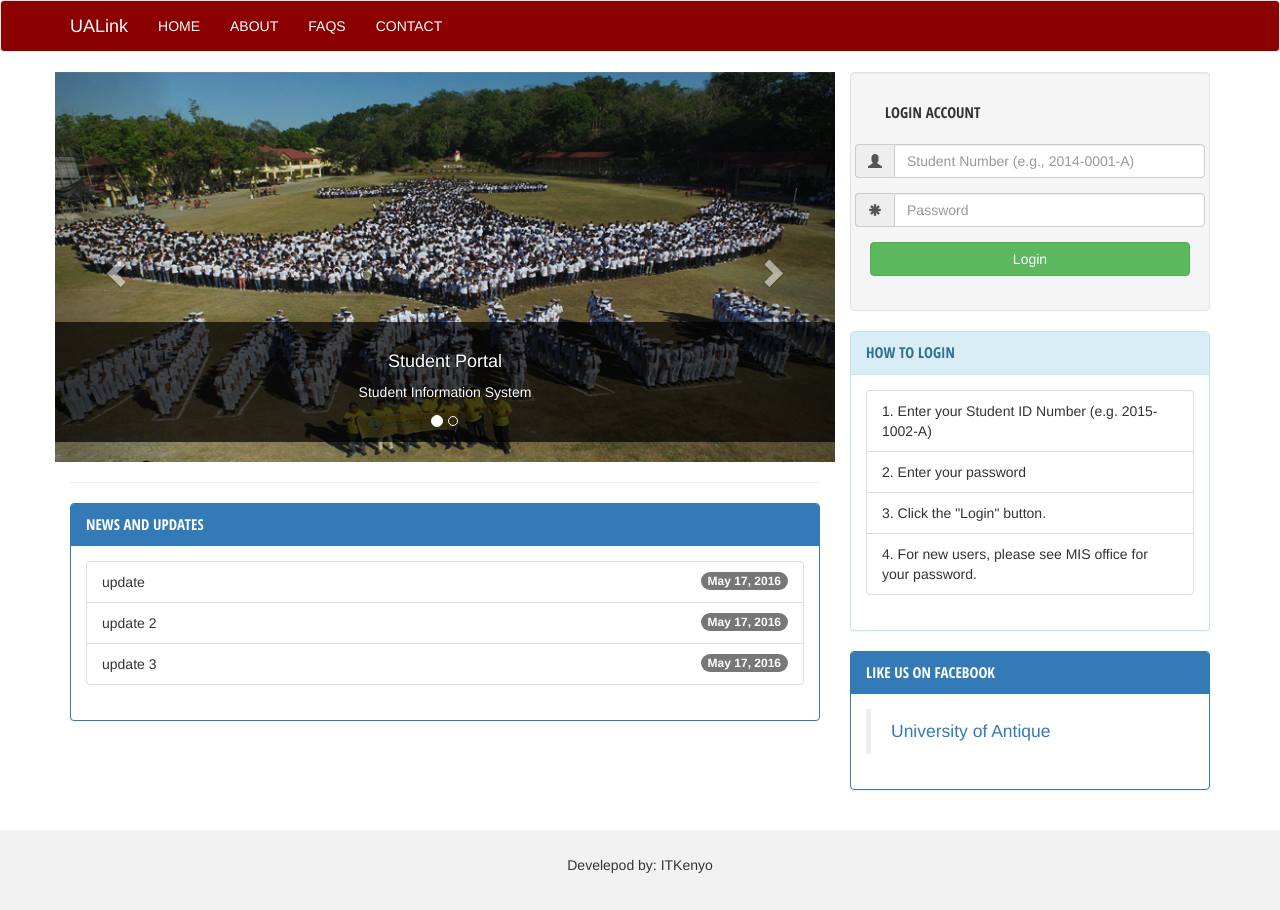
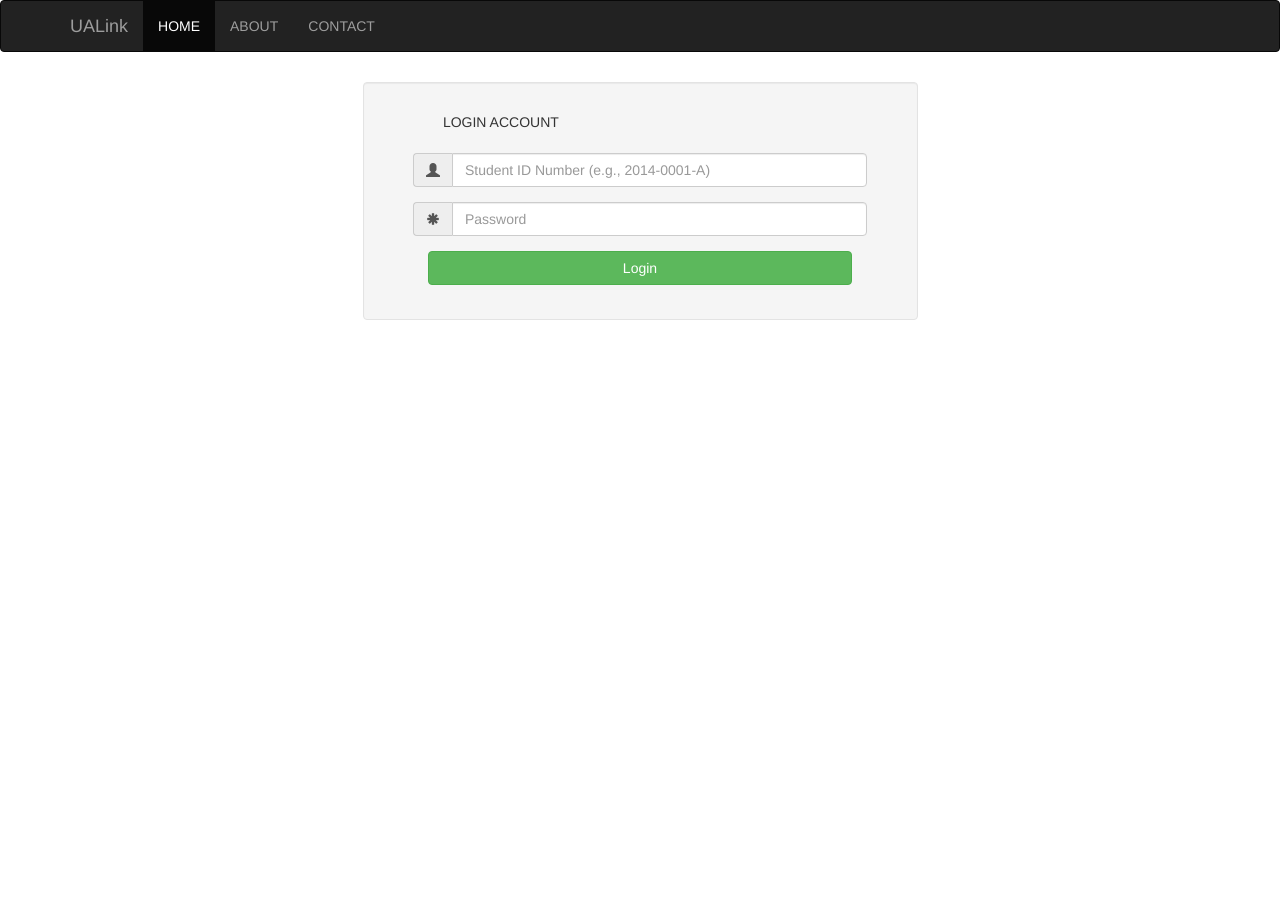
Before and after one commit to ua-devs/site_prototype, a PHP site: page / in a window 1280 px wide. After the commit the page ends 320 px from the top, so only its background shows below. Run offline with PHP 8.4, Linux system fonts and the light colour scheme; some libraries are stand-ins or nearby versions.

Commit message:
Index with login form only

```diff
--- /dev/null
+++ b/config.php
@@ -0,0 +1,38 @@
+<?php
+class Database
+{
+	private static $dbName = 'antiques_dbintegration' ;
+	private static $dbHost = 'localhost' ;
+	private static $dbUsername = 'root';
+	private static $dbUserPassword = 'toor';
+
+	private static $cont  = null;
+
+	public function __construct() {
+		exit('Init function is not allowed');
+	}
+
+	public static function connect()
+	{
+	   // One connection through whole application
+       if ( null == self::$cont )
+       {
+        try
+        {
+          self::$cont =  new PDO( "mysql:host=".self::$dbHost.";"."dbname=".self::$dbName, self::$dbUsername, self::$dbUserPassword);
+        }
+        catch(PDOException $e)
+        {
+          die($e->getMessage());
+        }
+       }
+       return self::$cont;
+	}
+
+	public static function disconnect()
+	{
+		self::$cont = null;
+	}
+
+}
+?>
--- a/index.php
+++ b/index.php
@@ -1,33 +1,57 @@
+<?php
+
+	if(!isset($_SESSION))     {
+		session_start();
+	}
+
+	require 'config.php';
+	$chkLogin = true;
+
+	if(!empty($_POST['studentID'])  || !empty($_POST['passkey']) ){
+		$studentID = $_POST['studentID'];
+		$passkey = $_POST['passkey'];
+		$pdo = Database::connect();
+		$pdo->setAttribute(PDO::ATTR_ERRMODE, PDO::ERRMODE_EXCEPTION);
+		$sql="SELECT * FROM kioskuser WHERE studId = ? and password = ?";
+		$q = $pdo->prepare($sql);
+		$q->execute(array($studentID, $passkey));
+
+		$count = $q->rowCount();
+		Database::disconnect();
+		//echo $count;
+
+		if($count==0){
+			$chkLogin = false;
+			$studentID = null;
+			$passkey = null;
+		} else {
+
+			$pdo = Database::connect();
+			$pdo->setAttribute(PDO::ATTR_ERRMODE, PDO::ERRMODE_EXCEPTION);
+			$sql="SELECT * FROM kioskuser WHERE studId = '$studentID' and password = '$passkey'";
+			foreach ($pdo->query($sql) as $row) {
+				$studentID = $row['studId'];
+			}
+
+			Database::disconnect();
+			$_SESSION['studentID'] = $studentID;
+			$_SESSION['validity'] = 1;
+			header("Location: index.php");
+		}
+
+	} ?>
 <!DOCTYPE html>
 <html lang="en">
-
 <head>
-    <title>Home - UALink</title>
+  <title>UALink</title>
   <meta charset="utf-8">
-    <meta http-equiv="X-UA-Compatible" content="IE=edge">
   <meta name="viewport" content="width=device-width, initial-scale=1">
-    <link rel="stylesheet" href="https://maxcdn.bootstrapcdn.com/bootstrap/3.3.6/css/bootstrap.min.css">
-    <link href='https://fonts.googleapis.com/css?family=Open+Sans+Condensed:300,300italic,700' rel='stylesheet' type='text/css'>
-    <link rel="stylesheet" href="css/custom.css">
-
+  <link rel="stylesheet" href="http://maxcdn.bootstrapcdn.com/bootstrap/3.3.6/css/bootstrap.min.css">
   <script src="https://ajax.googleapis.com/ajax/libs/jquery/1.12.0/jquery.min.js"></script>
-    <script src="https://maxcdn.bootstrapcdn.com/bootstrap/3.3.6/js/bootstrap.min.js"></script>
+  <script src="http://maxcdn.bootstrapcdn.com/bootstrap/3.3.6/js/bootstrap.min.js"></script>
 </head>
-
 <body>
-    <div id="fb-root"></div>
-    <script>
-        (function(d, s, id) {
-            var js, fjs = d.getElementsByTagName(s)[0];
-            if (d.getElementById(id)) return;
-            js = d.createElement(s);
-            js.id = id;
-            js.src =
-                "//connect.facebook.net/en_US/sdk.js#xfbml=1&version=v2.6&appId=133331550020554";
-            fjs.parentNode.insertBefore(js, fjs);
-        }(document, 'script', 'facebook-jssdk'));
-    </script>
-    <nav class="navbar navbar-default bg-nav">
+ <nav class="navbar navbar-inverse">
   <div class="container">
     <div class="navbar-header">
       <button type="button" class="navbar-toggle" data-toggle="collapse" data-target="#myNavbar">
@@ -38,102 +62,46 @@
       <a class="navbar-brand" href="#">UALink</a>
     </div>
     <div class="collapse navbar-collapse" id="myNavbar">
-                <ul class="nav navbar-nav navbar-color">
-                    <li><a href="#">HOME</a>
-                    </li>
-                    <li><a href="#">ABOUT</a>
-                    </li>
-                    <li><a href="#">FAQS</a>
-                    </li>
-                    <li><a href="#">CONTACT</a>
-                    </li>
+      <ul class="nav navbar-nav">
+        <li class="active"><a href="#">HOME</a></li>
+        <li><a href="#">ABOUT</a></li>
+        <li><a href="#">CONTACT</a></li>
       </ul>
     </div>
   </div>
 </nav>
 <div class="container">
  <div class="row">
-            <div class="col-sm-8">
+  <div class="col-sm-3"></div>
+  <div class="col-sm-6">
+  <?php  if(empty($_SESSION['studentID'])){ ?>
+							<span class="help-block">
+							<?php
+
+		if($chkLogin == false){
+			echo '<div class="alert alert-danger" role="alert"><span class="glyphicon glyphicon-remove"></span><strong>  Failed!  </strong>   Student ID Number and Password mismatched!</div>';
+		}
+
+		?>
+							</span>
+	<div class="well">
 	<div class="row">
-                    <div id="myCarousel" class="carousel slide" data-ride="carousel">
-                        <!-- Indicators -->
-                        <ol class="carousel-indicators">
-                            <li data-target="#myCarousel" data-slide-to="0" class="active"></li>
-                            <li data-target="#myCarousel" data-slide-to="1"></li>
-                        </ol>
-
-                        <!-- Wrapper for slides -->
-                        <div class="carousel-inner" role="listbox">
-                            <div class="item active">
-                                <img src="images/carousel/carousel01.png" alt="Image">
-                                <div class="carousel-caption">
-                                    <h4>Student Portal</h4>
-                                    <p>Student Information System</p>
-                                </div>
-                            </div>
-
-                            <div class="item">
-                                <img src="images/carousel/carousel02.png" alt="Image">
-                                <div class="carousel-caption">
-                                    <h4>Student Portal</h4>
-                                    <p>Student Information System</p>
-                                </div>
-                            </div>
-                        </div>
-
-                        <!-- Left and right controls -->
-                        <a class="left carousel-control" href="#myCarousel" role="button" data-slide="prev">
-                            <span class="glyphicon glyphicon-chevron-left" aria-hidden="true"></span>
-                            <span class="sr-only">Previous</span>
-                        </a>
-                        <a class="right carousel-control" href="#myCarousel" role="button" data-slide="next">
-                            <span class="glyphicon glyphicon-chevron-right" aria-hidden="true"></span>
-                            <span class="sr-only">Next</span>
-                        </a>
-                    </div>
-                </div>
-                <hr />
-                <div class="row">
-                    <div class="col-sm-12">
-                        <div class="panel panel-primary">
-                            <div class="panel-heading">NEWS AND UPDATES</div>
-                            <div class="panel-body">
-
-                                <ul class="list-group">
-                                    <li class="list-group-item"><span class="badge">May 17, 2016</span> update
-                                    </li>
-                                    <li class="list-group-item"><span class="badge">May 17, 2016</span> update 2
-                                    </li>
-                                    <li class="list-group-item"><span class="badge">May 17, 2016</span> update 3
-                                    </li>
-                                </ul>
-
-                            </div>
-                        </div>
-                    </div>
-                </div>
-            </div>
-
-            <div class="col-sm-4">
-                <div class="well">
-
-
-                    <form class="form-horizontal" role="form">
+		<form class="form-horizontal" role="form" method="post" action="index.php">
+				<div class="col-sm-1"></div>
+		<div class="col-sm-10">
 			<div class="panel-heading">
 				<p align="left">LOGIN ACCOUNT</p>
 			</div>
 			<div class="form-group">
-
 				<div class="col-sm-12 input-group">
 					<span class="input-group-addon"><i class="glyphicon glyphicon-user"></i></span>
-                                <input type="text" class="form-control" id="studentID" placeholder="Student Number (e.g., 2014-0001-A)">
+					<input type="text" class="form-control" id="studentID" name="studentID" placeholder="Student ID Number (e.g., 2014-0001-A)">
 				</div>
 			</div>
 			<div class="form-group">
-
 				<div class="col-sm-12 input-group">
 					<span class="input-group-addon"><i class="glyphicon glyphicon-asterisk"></i></span>
-                                <input type="password" class="form-control" id="passwd" placeholder="Password">
+					<input type="password" class="form-control" id="passkey" name="passkey" placeholder="Password">
 				</div>
 			</div>
 			<div class="form-group">
@@ -141,51 +109,20 @@
                     <button type="submit" class="btn btn-success btn-block">Login</button>
                 </div>
             </div>
+					</div>
         </form>
-                </div>
-
-                <div class="panel panel-info">
-                    <div class="panel-heading">HOW TO LOGIN</div>
-                    <div class="panel-body">
-                        <ol type="1" class="list-group">
-                            <li class="list-group-item list-num">Enter your Student ID Number (e.g. 2015-1002-A)</li>
-                            <li class="list-group-item list-num">Enter your password</li>
-                            <li class="list-group-item list-num">Click the "Login" button.</li>
-                            <li class="list-group-item list-num">For new users, please see MIS office for your password.
-                            </li>
-                        </ol>
-
-
-                    </div>
-                </div>
-
-                <div class="panel panel-primary">
-                    <div class="panel-heading">LIKE US ON FACEBOOK</div>
-                    <div class="panel-body">
-                        <div class="fb-page" data-href="https://www.facebook.com/universityofantique/" data-tabs="timeline" data-small-header="false" data-adapt-container-width="true" data-hide-cover="false" data-show-facepile="true">
-                            <div class="fb-xfbml-parse-ignore">
-                                <blockquote cite="https://www.facebook.com/universityofantique/">
-                                    <a href="https://www.facebook.com/universityofantique/">University of Antique</a>
-                                </blockquote>
+		<div class="col-sm-1"></div>
 		</div>
 	</div>
   </div>
+  <div class="col-sm-3"></div>
 </div>
+</div>
+</body>
+</html>
+					<?php
+	} else {
+		header("Location: dashboard.php");
+	}
 
-
-            </div>
-
-
-
-
-        </div>
-
-    </div>
-
-    <br>
-    <footer class="container-fluid text-center">
-        <p>Develepod by: ITKenyo</p>
-    </footer>
-</body>
-
-</html>
+	?>
--- /dev/null
+++ b/logout.php
@@ -0,0 +1,5 @@
+<?php
+session_start();
+session_destroy();
+header( 'Location: index.php' ) ;
+?>
```
Also changed, not shown: config/config.php (deleted). Lines whose indentation alone changed are shown as unchanged.
